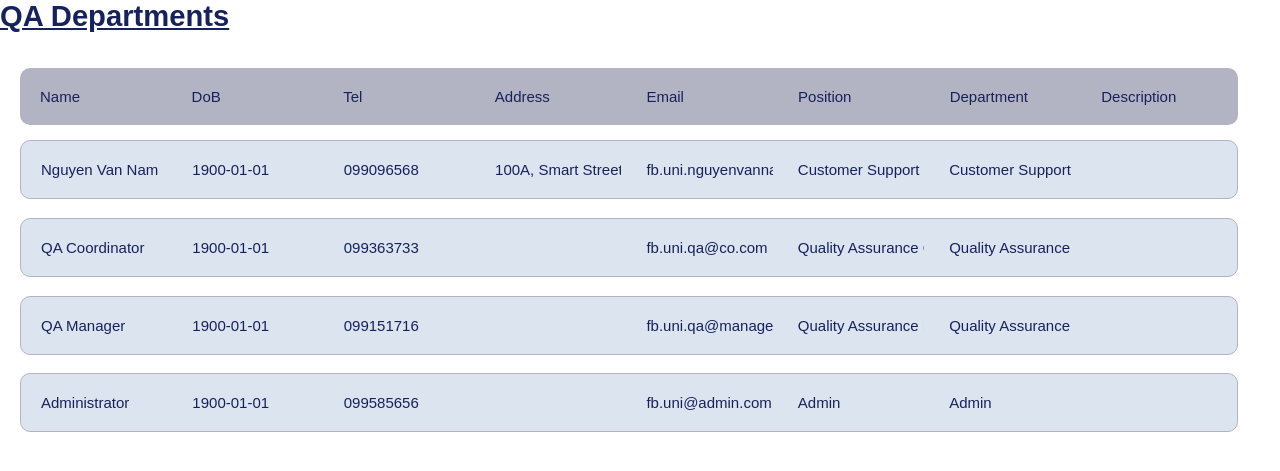
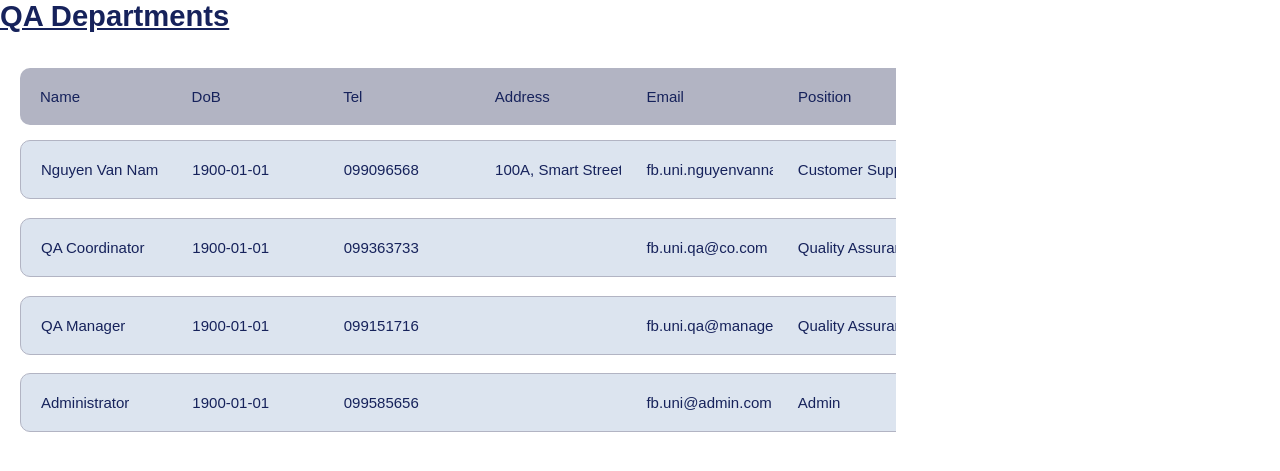
Before and after one commit to datnt19213/WebEnterprise, a PHP site: page /view/qaDepartmentsAdmin.php in a window 1280 px wide. Shown: the top 471 px of the page. Run offline with PHP 8.4, Linux system fonts and the light colour scheme; data comes from the database, SQL or seed files in the repository; data that the repository does not hold is empty.

Commit message:
re fix ui 3rd

```diff
--- a/css/adminQaFeedbackManagement.css
+++ b/css/adminQaFeedbackManagement.css
@@ -8,11 +8,12 @@
 
 .qa-ad-fb-mn-container {
   width: 100%;
+  max-width: 70vw;
   height: 100%;
   display: flex;
   flex-direction: column;
   justify-content: center;
-  align-items: center;
+  align-items: flex-start;
   gap: clamp(var(--rem-15), 0.5vw, var(--rem-1));
   overflow: hidden;
 }
@@ -121,7 +122,7 @@
   display: flex;
   flex-direction: column;
   justify-content: flex-start;
-  align-items: center;
+  align-items: flex-start;
   align-self: start;
   gap: clamp(var(--rem-15), 0.5vw, var(--rem-1));
   padding: clamp(var(--rem-1), 1.5vw, var(--rem-1));
```
